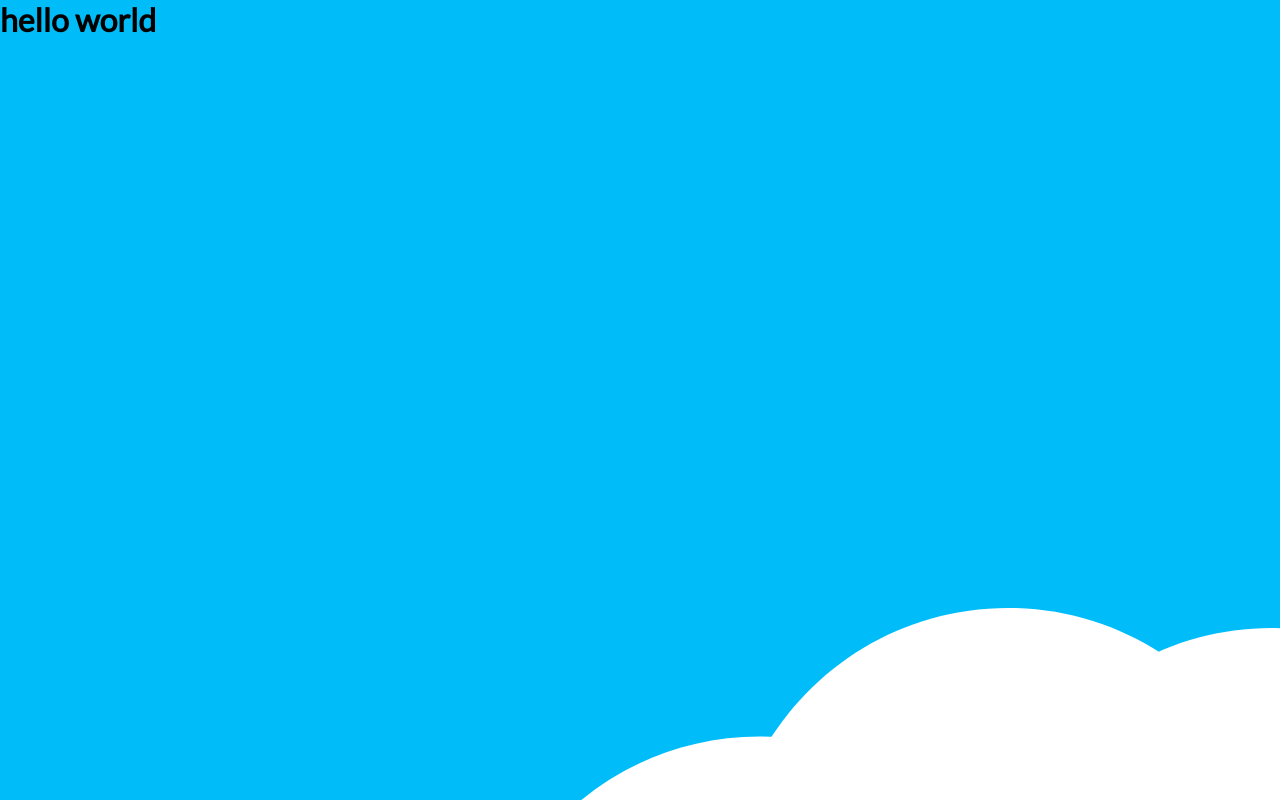
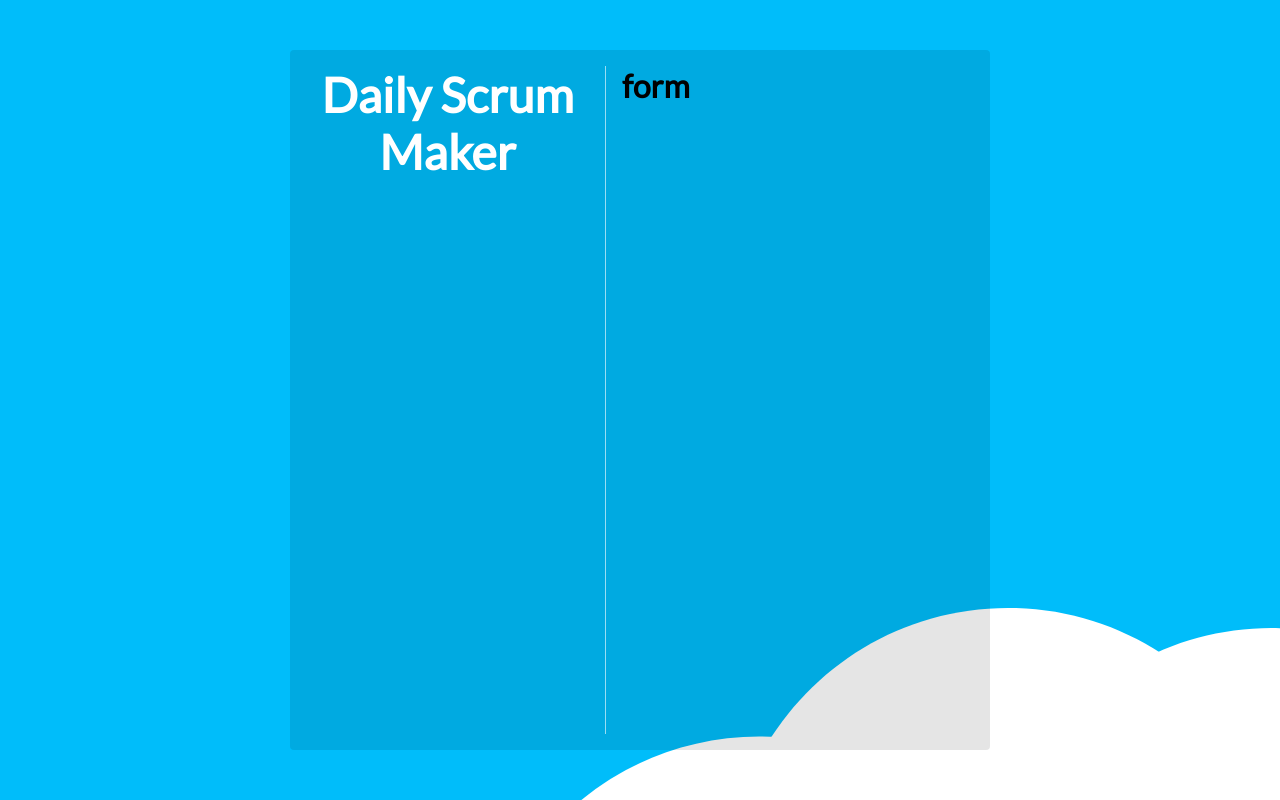
Before and after one commit to JoaoVSouto/daily-scrum-maker, a React (Create React App) app: page / in a window 1280 px wide. Built offline with nearby package versions, Linux system fonts and the light colour scheme.

Commit message:
Styles Home container

```diff
--- a/package.json
+++ b/package.json
@@ -11,6 +11,7 @@
     "@types/react": "^16.9.0",
     "@types/react-dom": "^16.9.0",
     "react": "^16.13.1",
+    "react-autosize-textarea": "^7.1.0",
     "react-dom": "^16.13.1",
     "react-scripts": "3.4.1",
     "styled-components": "^5.1.1",
--- /dev/null
+++ b/src/components/Form/index.tsx
@@ -0,0 +1,13 @@
+import React from 'react';
+
+import { Container } from './styles';
+
+const Form: React.FC = () => {
+  return (
+    <Container>
+      <h1>form</h1>
+    </Container>
+  );
+};
+
+export default Form;
--- /dev/null
+++ b/src/components/Form/styles.ts
@@ -0,0 +1,3 @@
+import styled from 'styled-components';
+
+export const Container = styled.div``;
--- /dev/null
+++ b/src/components/Sidebar/index.tsx
@@ -0,0 +1,13 @@
+import React from 'react';
+
+import { Container } from './styles';
+
+const Sidebar: React.FC = () => {
+  return (
+    <Container>
+      <h1>Daily Scrum Maker</h1>
+    </Container>
+  );
+};
+
+export default Sidebar;
--- /dev/null
+++ b/src/components/Sidebar/styles.ts
@@ -0,0 +1,14 @@
+import styled from 'styled-components';
+
+export const Container = styled.div`
+  border-right: 1px solid rgba(255, 255, 255, 0.6);
+  padding-right: 16px;
+  margin-right: 16px;
+  max-width: 300px;
+
+  > h1 {
+    color: #fff;
+    font-size: 3rem;
+    text-align: center;
+  }
+`;
--- a/src/pages/Home/index.tsx
+++ b/src/pages/Home/index.tsx
@@ -1,5 +1,10 @@
 import React from 'react';
 import { ThemeProvider } from 'styled-components';
+
+import { Container } from './styles';
+
+import Sidebar from '../../components/Sidebar';
+import Form from '../../components/Form';
 
 import light from '../../styles/themes/light';
 
@@ -9,7 +14,11 @@ const Home: React.FC = () => {
   return (
     <>
       <ThemeProvider theme={light}>
-        <h1>hello world</h1>
+        <Container>
+          <Sidebar />
+          <Form />
+        </Container>
+
         <GlobalStyles />
       </ThemeProvider>
     </>
--- /dev/null
+++ b/src/pages/Home/styles.ts
@@ -0,0 +1,11 @@
+import styled from 'styled-components';
+
+export const Container = styled.div`
+  display: flex;
+  background-color: rgba(0, 0, 0, 0.1);
+  border-radius: 4px;
+  padding: 16px;
+
+  min-width: 700px;
+  min-height: 700px;
+`;
--- a/src/styles/global.ts
+++ b/src/styles/global.ts
@@ -32,6 +32,10 @@ export default createGlobalStyle`
     background-image: url(${clouds});
     background-repeat: no-repeat;
     background-position: right 12vw;
+
+    display: flex;
+    justify-content: center;
+    align-items: center;
   }
 
   body,
```
Also changed, not shown: 1 other file (tests, documents, lock files or other folders).
